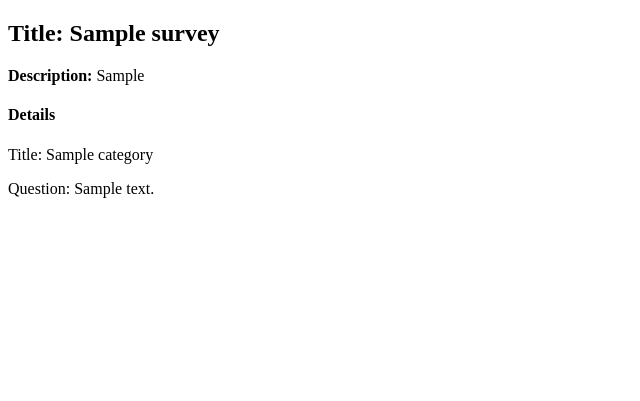
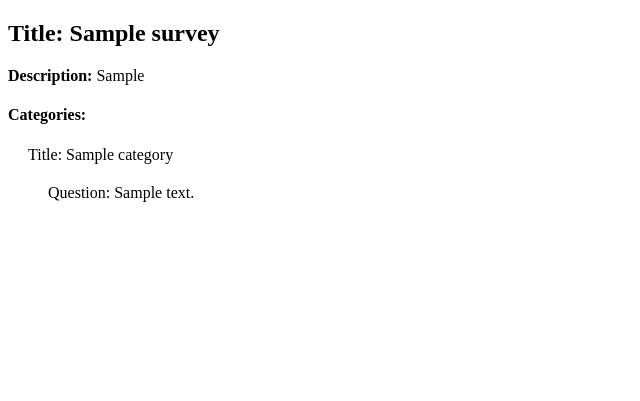
Before and after one commit to herrers202b/vger-devel1, a Django app: page /survey/1 in a window 1280 px wide. Shown: the part 71-472 px from the top of the page, without its empty margins (0-640 px from the left). Before the commit the page ends 269 px from the top, so only its background shows below. Run offline with Django 3.2, Linux system fonts and the light colour scheme; tables that the repository leaves empty hold one stand-in row (values such as "Sample post").

Commit message:
Formatted the details page to be cleaner and more readable

```diff
--- a/src/vger/base/templates/survey_detail.html
+++ b/src/vger/base/templates/survey_detail.html
@@ -5,14 +5,18 @@
 
   <p><strong>Description:</strong> {{survey_detail.directions }}</p>
 
-  <h4>Details</h4>
+  <h4>Categories:</h4>
   <!--https://stackoverflow.com/questions/6704749/relatedmanager-object-is-not-iterable-django-->
   <!--https://stackoverflow.com/questions/37346173/django-select-related -->
   <!------Remove the () from the end of all to get relational queires to work-->
   {% for Category in survey_detail.categories.all %}
+    <div style="margin-left:20px;margin-top:20px">
     <p>Title: {{ Category.titleOfCategory }} </p>
     {% for Question in Category.questions.all %}
-        <p>Question: {{Question.questionText}} </p>
+        <div style="margin-left:20px;margin-top:20px">
+          <p>Question: {{Question.questionText}} </p>
+        </div>
     {% endfor %}
+    </div>
   {% endfor %}
 {% endblock %}
```
